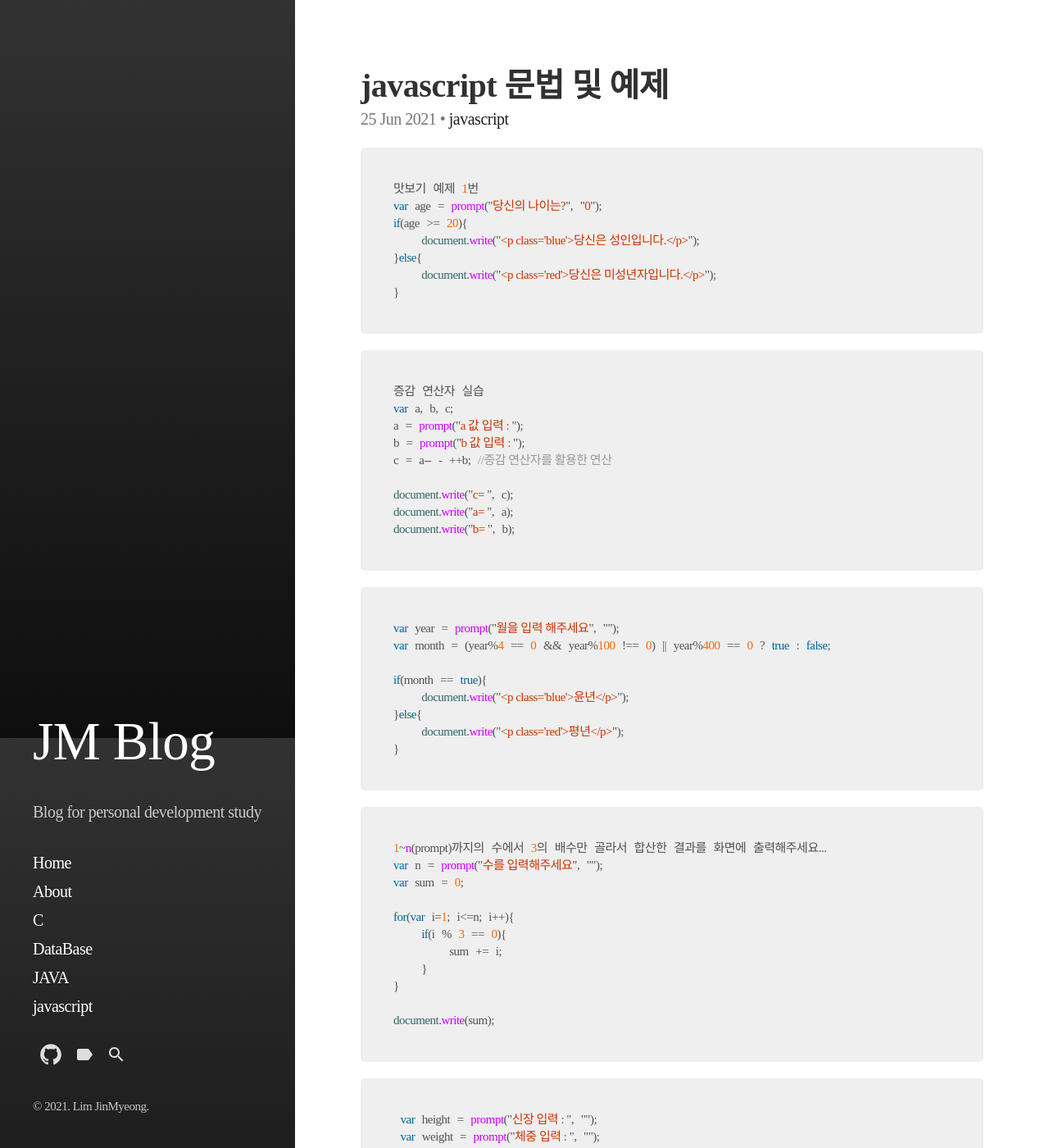
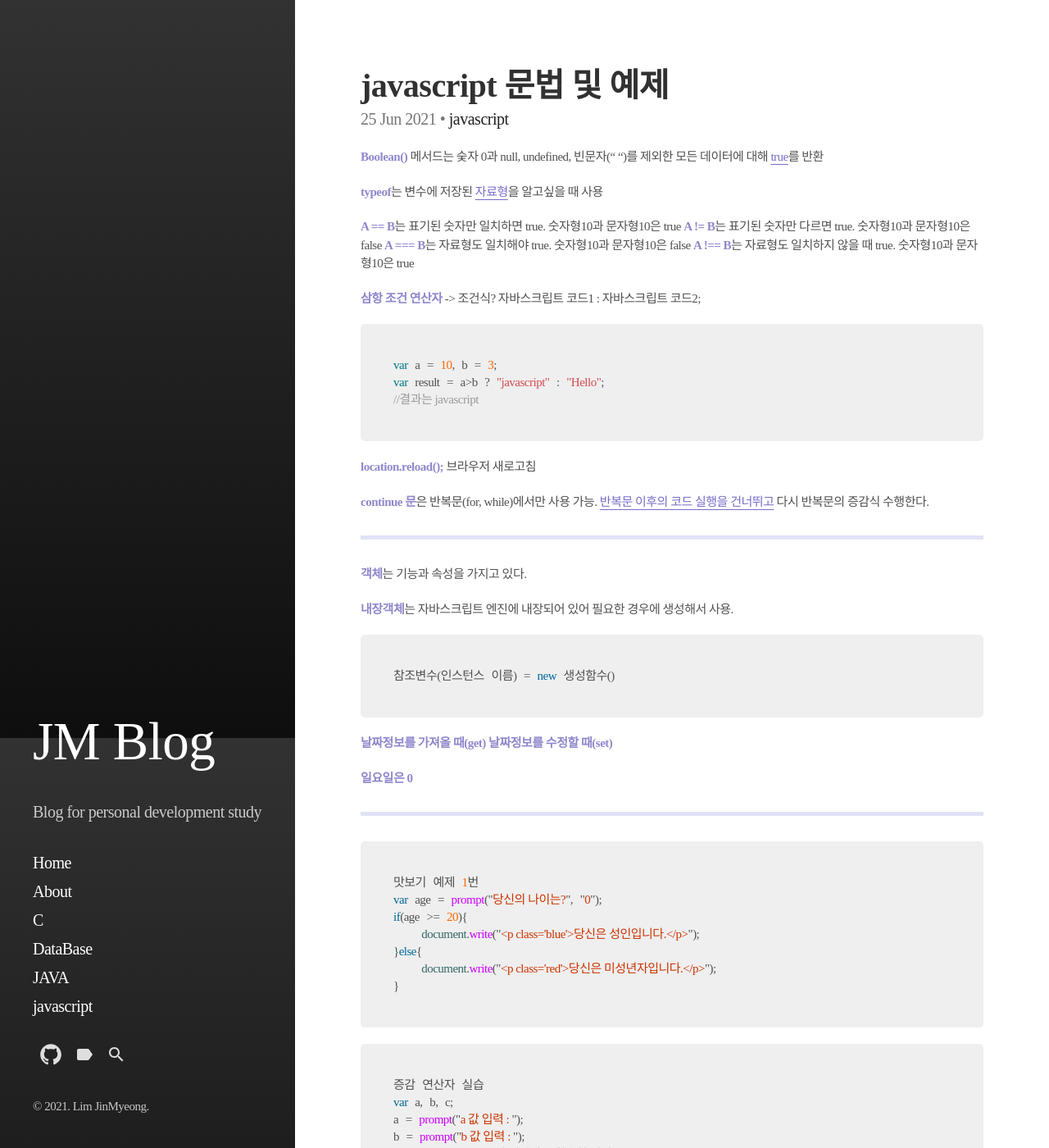
Before and after one commit to jm456789/jm456789.github.io, a Jekyll site: the page built from _posts/2021-06-21-js-day1.md, in a window 1280 px wide and 1400 px high. Shown: the whole window at 82% size. Built offline with Jekyll 4.4.1, drawn with Linux system fonts in a browser that asks for light colours; some web fonts are replaced.

Commit message:
Update 2021-06-21-js-day1.md

````diff
--- a/_posts/2021-06-21-js-day1.md
+++ b/_posts/2021-06-21-js-day1.md
@@ -14,6 +14,42 @@ toc_sticky: true
 
 date: 2021-06-25
 last_modified_at: 2021-06-25
+---
+
+**Boolean()** 메서드는 숮자 0과 null, undefined, 빈문자(" ")를 제외한 모든 데이터에 대해 <u>true</u>를 반환
+
+**typeof**는 변수에 저장된 <u>자료형</u>을 알고싶을 때 사용
+
+**A == B**는 표기된 숫자만 일치하면 true. 숫자형10과 문자형10은 true
+**A != B**는 표기된 숫자만 다르면 true. 숫자형10과 문자형10은 false
+**A === B**는 자료형도 일치해야 true. 숫자형10과 문자형10은 false
+**A !== B**는 자료형도 일치하지 않을 때 true. 숫자형10과 문자형10은 true
+
+**삼항 조건 연산자** -> 조건식? 자바스크립트 코드1 : 자바스크립트 코드2;
+```java
+var a = 10, b = 3;
+var result = a>b ? "javascript" : "Hello";
+//결과는 javascript
+```
+
+**location.reload();** 브라우저 새로고침
+
+**continue 문**은 반복문(for, while)에서만 사용 가능. <u>반복문 이후의 코드 실행을 건너뛰고</u> 다시 반복문의 증감식 수행한다.
+
+---
+
+**객체**는 기능과 속성을 가지고 있다.
+
+**내장객체**는 자바스크립트 엔진에 내장되어 있어 필요한 경우에 생성해서 사용.
+```java
+참조변수(인스턴스 이름) = new 생성함수()
+```
+
+**날짜정보를 가져올 때(get)**
+**날짜정보를 수정할 때(set)**
+
+**일요일은 0**
+
 ---
 
 ```javascript
````
